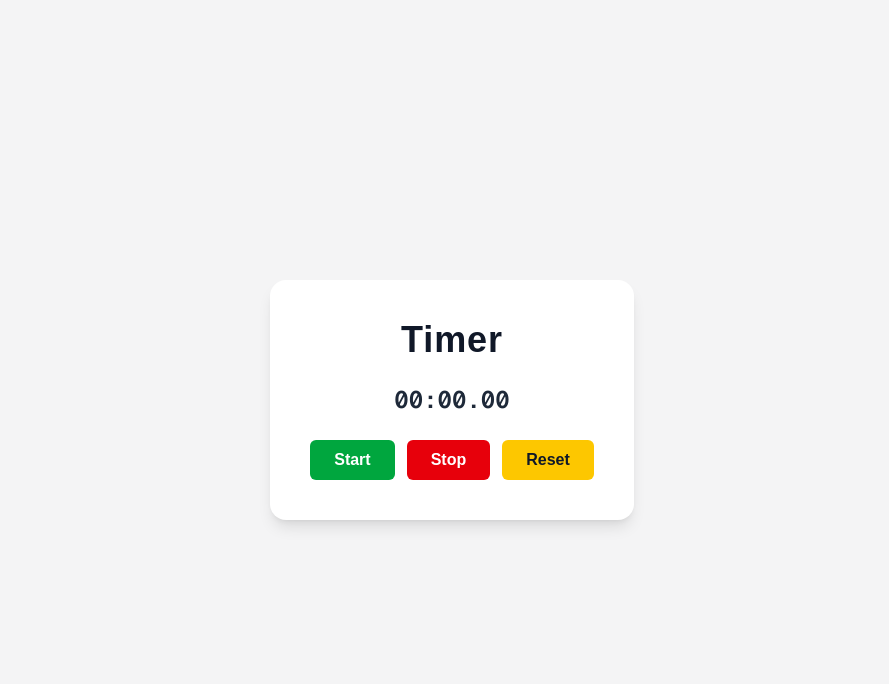
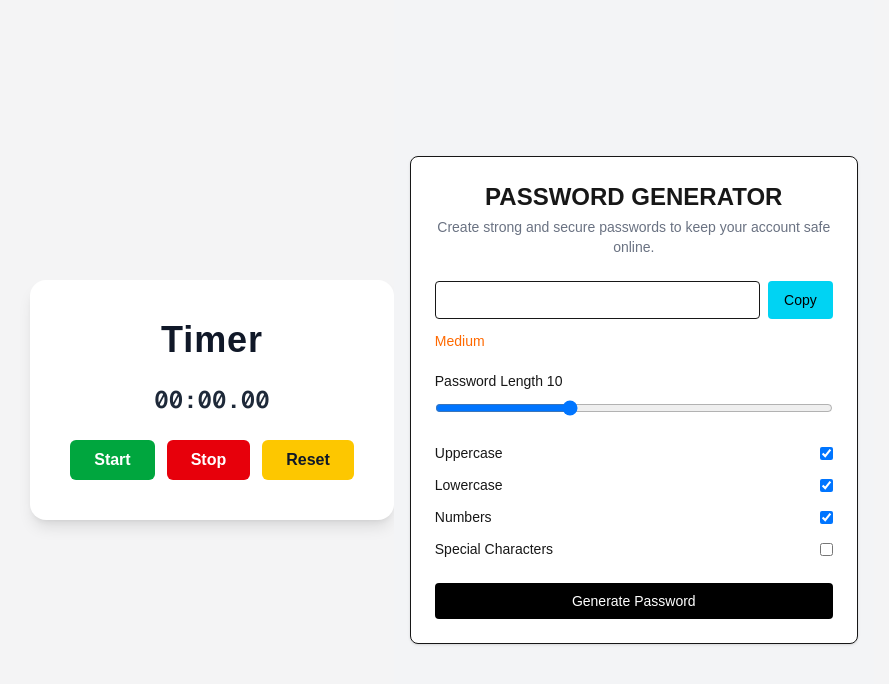
Before and after one commit to tomasc0419/hackathon, a Next.js app in the folder hack/: page / in a window 1280 px wide. Shown: the top 684 px of the page, without its empty margins (188-1077 px from the left). Built offline with nearby package versions, Linux system fonts and the light colour scheme.

Commit message:
Reto 5 - PasswordGen

```diff
--- /dev/null
+++ b/hack/app/components/PasswordGen.tsx
@@ -0,0 +1,152 @@
+
+'use client';
+
+import {useState} from 'react';
+
+export default function PasswordGen(){
+    const [password, setPassword] = useState("");
+    const [length, setLength] = useState(10);
+    const [uppercase, setUppercase] = useState(true);
+    const [lowercase, setLowercase] = useState(true);
+    const [numbers, setNumbers] = useState(true);
+    const [symbols, setSymbols] = useState(false);
+
+    const generatePassword = () => {
+        let chars = "";
+        let newPassword = "";
+
+        const upperChars = "ABCDEFGHIJKLMNOPQRSTUVWXYZ";
+        const lowerChars = "abcdefghijklmnopqrstuvwxyz";
+        const numberChars = "0123456789";
+        const symbolChars = "!@#$%^&*()_+[]{}<>?/";
+
+        if (uppercase) chars += upperChars;
+        if (lowercase) chars += lowerChars;
+        if (numbers) chars += numberChars;
+        if (symbols) chars += symbolChars;
+
+        if (chars === "") {
+        setPassword("");
+        return;
+        }
+
+        for (let i = 0; i < length; i++) {
+        const randomIndex = Math.floor(Math.random() * chars.length);
+        newPassword += chars[randomIndex];
+        }
+
+        setPassword(newPassword);
+    };
+
+    const copyPassword = async () => {
+        if (!password) return;
+        await navigator.clipboard.writeText(password);
+    };
+
+    // 🔥 lógica de fuerza
+    const getStrength = () => {
+        let score = 0;
+
+        if (length >= 8) score++;
+        if (length >= 12) score++;
+        if (uppercase) score++;
+        if (lowercase) score++;
+        if (numbers) score++;
+        if (symbols) score++;
+
+        if (score <= 2) return { label: "Weak", color: "text-red-500" };
+        if (score <= 4) return { label: "Medium", color: "text-orange-500" };
+        return { label: "Strong", color: "text-green-500" };
+    };
+
+    const strength = getStrength();
+
+    return (
+        <div className="flex min-h-screen items-center justify-center bg-gray-100 px-4">
+        <div className="w-full max-w-md rounded-lg border bg-white p-6 shadow">
+            <h1 className="text-center text-2xl font-bold">PASSWORD GENERATOR</h1>
+            <p className="mt-1 text-center text-sm text-gray-500">
+            Create strong and secure passwords to keep your account safe online.
+            </p>
+
+            <div className="mt-6 flex gap-2">
+            <input
+                type="text"
+                value={password}
+                readOnly
+                className="w-full rounded border px-3 py-2 text-sm outline-none"
+            />
+            <button
+                onClick={copyPassword}
+                className="rounded bg-cyan-400 px-4 py-2 text-sm font-medium text-black hover:bg-cyan-500"
+            >
+                Copy
+            </button>
+            </div>
+
+            {/* 🔥 fuerza dinámica */}
+            <p className={`mt-3 text-sm font-medium ${strength.color}`}>
+            {strength.label}
+            </p>
+
+            <div className="mt-5">
+            <p className="mb-2 text-sm">Password Length {length}</p>
+            <input
+                type="range"
+                min="5"
+                max="20"
+                value={length}
+                onChange={(e) => setLength(Number(e.target.value))}
+                className="w-full"
+            />
+            </div>
+
+            <div className="mt-5 space-y-3 text-sm">
+            <div className="flex items-center justify-between">
+                <label>Uppercase</label>
+                <input
+                type="checkbox"
+                checked={uppercase}
+                onChange={() => setUppercase(!uppercase)}
+                />
+            </div>
+
+            <div className="flex items-center justify-between">
+                <label>Lowercase</label>
+                <input
+                type="checkbox"
+                checked={lowercase}
+                onChange={() => setLowercase(!lowercase)}
+                />
+            </div>
+
+            <div className="flex items-center justify-between">
+                <label>Numbers</label>
+                <input
+                type="checkbox"
+                checked={numbers}
+                onChange={() => setNumbers(!numbers)}
+                />
+            </div>
+
+            <div className="flex items-center justify-between">
+                <label>Special Characters</label>
+                <input
+                type="checkbox"
+                checked={symbols}
+                onChange={() => setSymbols(!symbols)}
+                />
+            </div>
+            </div>
+
+            <button
+            onClick={generatePassword}
+            className="mt-6 w-full rounded bg-black px-4 py-2 text-sm font-medium text-white hover:bg-gray-800"
+            >
+            Generate Password
+            </button>
+        </div>
+        </div>
+    );
+
+}
--- a/hack/app/page.tsx
+++ b/hack/app/page.tsx
@@ -1,9 +1,11 @@
 import Timer from "./components/Timer";
+import PasswordGen from "./components/PasswordGen";
 
 export default function Home() {
   return (
     <div className="flex min-h-screen items-center justify-center bg-zinc-100">
       <Timer />
+      <PasswordGen/>
     </div>
   );
 }
```
